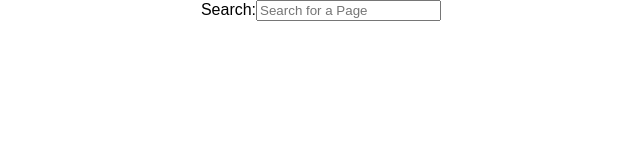
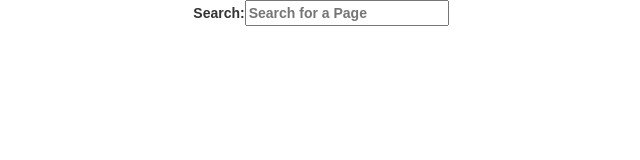
Before and after one commit to mridushi/mridushi.github.io, a React (Create React App) app: page / in a window 1280 px wide. Shown: the top 160 px of the page, without its empty margins (319-959 px from the left). Built offline with nearby package versions, Linux system fonts and the light colour scheme.

Commit message:
add bootstrap

```diff
--- a/public/index.html
+++ b/public/index.html
@@ -19,6 +19,7 @@
       work correctly both with client-side routing and a non-root public URL.
       Learn how to configure a non-root public URL by running `npm run build`.
     -->
+    <link rel="stylesheet" href="https://maxcdn.bootstrapcdn.com/bootstrap/3.3.7/css/bootstrap.min.css" integrity="sha384-BVYiiSIFeK1dGmJRAkycuHAHRg32OmUcww7on3RYdg4Va+PmSTsz/K68vbdEjh4u" crossorigin="anonymous">
     <title>React App</title>
   </head>
   <body>
--- a/src/App.js
+++ b/src/App.js
@@ -1,28 +1,25 @@
-import React, { Component } from 'react';
-import agent from 'superagent';
-import Product from './Product.js';
-import Favourites from './Favourites.js';
-import logo from './logo.svg';
-import './App.css';
+import React, { Component } from "react";
+import agent from "superagent";
+import Product from "./Product.js";
+import Favourites from "./Favourites.js";
+import logo from "./logo.svg";
+import "./App.css";
 
 // https://graph.facebook.com/search?q=stuff&type=page&access_token=459458757771772|864b6e907fd81f72ef3f74e9f7a9d6ae
 // https://graph.facebook.com/21253884267?fields=category,description,cover&access_token=459458757771772|864b6e907fd81f72ef3f74e9f7a9d6ae
 
-
 class App extends Component {
-
   constructor(props) {
     super(props);
     this.handleChange = this.handleChange.bind(this);
     this.addRemoveFav = this.addRemoveFav.bind(this);
 
-
-    let favsFromStorage = JSON.parse(localStorage.getItem('favs')) || {};
+    let favsFromStorage = JSON.parse(localStorage.getItem("favs")) || {};
 
     this.state = {
       data: [],
       favs: favsFromStorage
-    }
+    };
   }
 
   addRemoveFav(product) {
@@ -36,45 +33,64 @@ class App extends Component {
       currentFavs[key] = value;
     }
 
-    localStorage.setItem('favs', JSON.stringify(currentFavs));
+    localStorage.setItem("favs", JSON.stringify(currentFavs));
 
     this.setState({
       favs: currentFavs
     });
-
   }
 
-  handleChange(e){
+  handleChange(e) {
     let query = e.target.value;
     let api = `https://graph.facebook.com/search?q=${query}&type=page&access_token=459458757771772|864b6e907fd81f72ef3f74e9f7a9d6ae`;
 
-    agent
-      .get(api)
-      .end((err, res) => {
+    agent.get(api).end((err, res) => {
       let response = res.body.data || [];
       this.setState({
         data: response
-        })
       });
-
+    });
   }
 
   render() {
-    let Results = this.state.data
-                  .map((page, index) => (
+    let Results = this.state.data.map((page, index) =>
       <li key={index}>
-                      <Product key={page.id} name={page.name} id={page.id} addRemoveFav={this.addRemoveFav}/>
+        <Product
+          key={page.id}
+          name={page.name}
+          id={page.id}
+          addRemoveFav={this.addRemoveFav}
+        />
       </li>
-                  ));
+    );
 
     return (
       <div className="App">
-        <Favourites favs={this.state.favs}/>
+        <div className="container-fluid">
+          <div className="row">
+            <div className="col-md-12">
               <label>
                 Search:
-          <input type="text" name="name" placeholder="Search for a Page" onChange={this.handleChange}/>
+                <input
+                  type="text"
+                  name="name"
+                  placeholder="Search for a Page"
+                  onChange={this.handleChange}
+                />
               </label>
-        <ul>{Results}</ul>
+            </div>
+          </div>
+          <div className="row">
+            <div className="col-md-6">
+              <ul>
+                {Results}
+              </ul>
+            </div>
+            <div className="col-md-6">
+              <Favourites favs={this.state.favs} />
+            </div>
+          </div>
+        </div>
       </div>
     );
   }
--- a/src/Product.js
+++ b/src/Product.js
@@ -40,11 +40,11 @@ export default class App extends Component {
     return(
       <div>
         <p>{this.props.name}</p><p>{this.props.id}</p>
-        <button onClick={this.handleClick}>Details</button>
-        <button onClick={this.handleFav}>Fav</button>
+        <button className="btn btn-primary" onClick={this.handleClick}>Details</button>
+        <button className="btn btn-default" onClick={this.handleFav}>Fav</button>
         <p>{this.state.category}</p>
         <p>{this.state.description}</p>
-        <img src={this.state.image}/>
+        <img className="img-thumbnail" src={this.state.image}/>
       </div>
     );
   }
```
Lines whose indentation alone changed are shown as unchanged.
